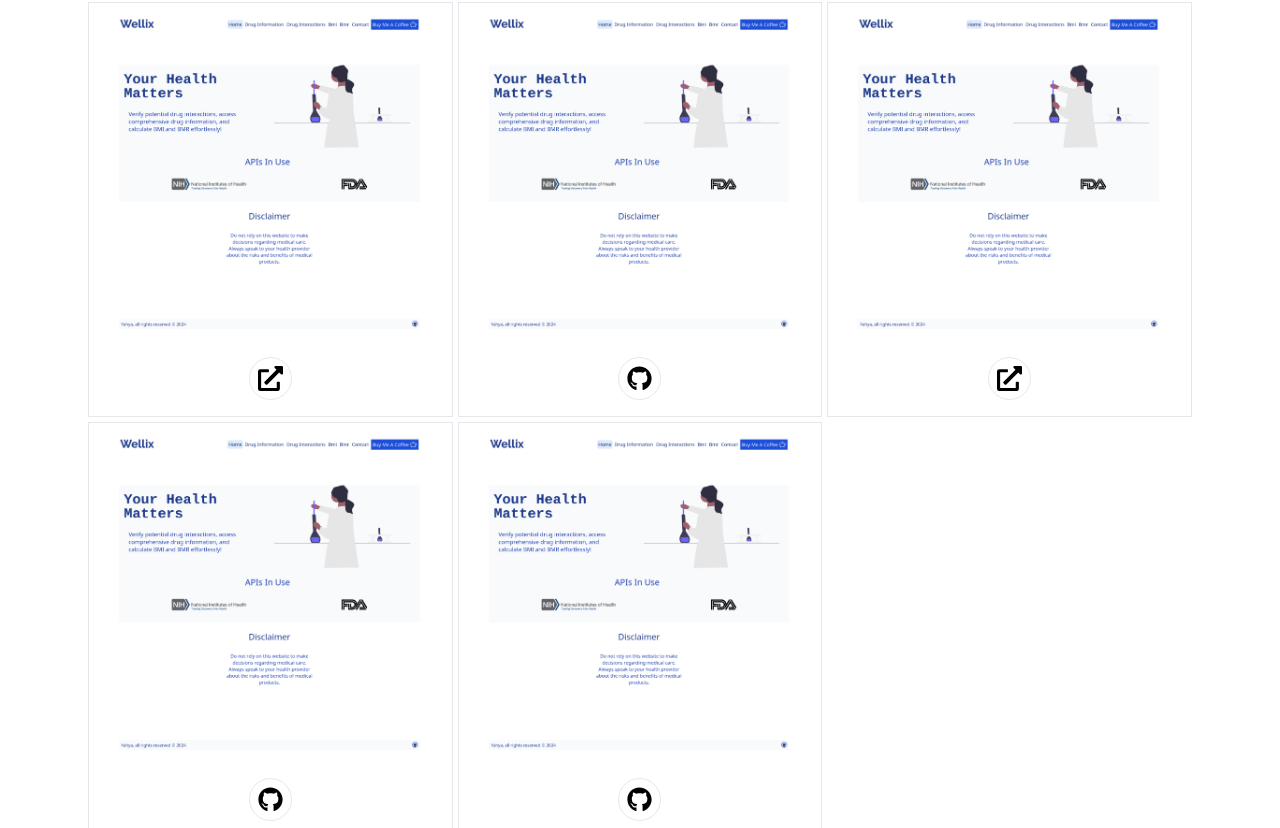
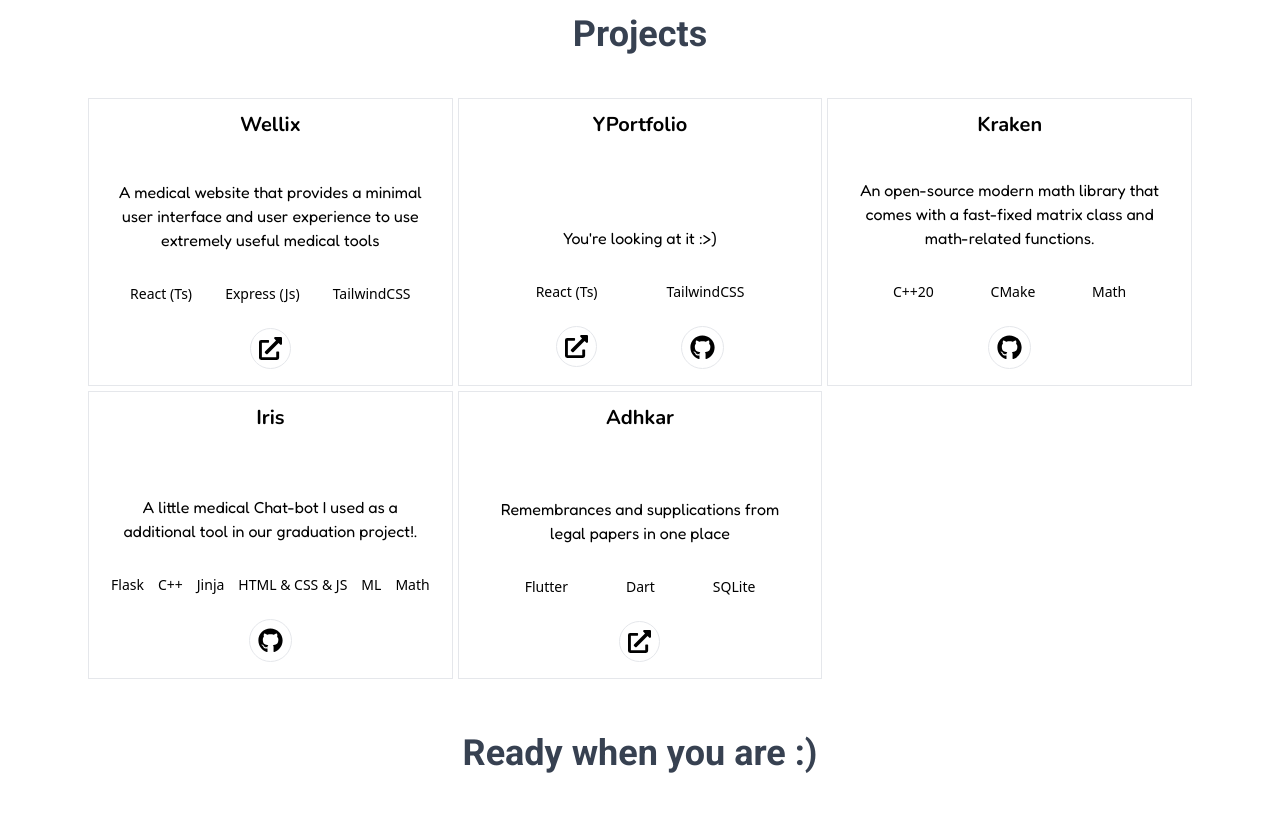
Before and after one commit to yahya-mohammed07/YPortfolio, a React (Vite) app: page / in a window 1280 px wide. Shown: the part 1012-1840 px from the top of the page. Built offline with nearby package versions, Linux system fonts and the light colour scheme.

Commit message:
minor changes

```diff
--- a/src/App.tsx
+++ b/src/App.tsx
@@ -1,3 +1,4 @@
+import { Toaster } from "react-hot-toast";
 import About from "./components/About/About";
 import Contact from "./components/Contact/contact";
 import Navbar from "./components/Navbar/Navbar";
@@ -7,6 +8,7 @@
 function App() {
   return (
     <>
+    <Toaster/>
       <header>
         <Navbar />
       </header>
@@ -27,21 +29,21 @@
             <About />
           </section>
           <section id="section_skills" className="text-center mt-28">
-            <p className="md:text-4xl font-Roboto font-semibold text-gray-700 mt-5">
+            <p className="text-2xl md:text-4xl font-Roboto font-semibold text-gray-700 mt-5">
               Skills
             </p>
             <Skills />
           </section>
           <section id="section_project" className="text-center">
-            <p className="md:text-4xl font-Roboto font-semibold text-gray-700 mt-5">
+            <p className="text-2xl md:text-4xl font-Roboto font-semibold text-gray-700 mt-5">
               Projects
             </p>
             <Projects />
           </section>
           <section id="section_contact" className="text-center mx-auto">
-            <p className="md:text-4xl font-Roboto font-semibold text-gray-700 mt-5">
-              Let's Contact and create something
-            </p>{" "}
+            <p className="text-2xl md:text-4xl font-Roboto font-semibold text-gray-700 mt-5">
+              Ready when you are :)
+            </p>
             <Contact />
           </section>
         </div>
--- a/src/components/About/About.tsx
+++ b/src/components/About/About.tsx
@@ -24,7 +24,7 @@
         scraping. As both an open-source advocate and a proprietary developer,
         I've pushed the boundaries of innovation to new heights!
       </p>
-      <div className="flex justify-center gap-1 mt-5">
+      <div className="flex justify-center gap-1 mt-20">
         <YButton>Resume</YButton>
         <a href="https://github.com/yahya-mohammed07" target="_blank">
           <YButton>
--- a/src/components/Elemets/ProjectCard.tsx
+++ b/src/components/Elemets/ProjectCard.tsx
@@ -1,13 +1,15 @@
 import { FaExternalLinkAlt } from "react-icons/fa";
 import { FaGithub } from "react-icons/fa";
-import WellixPng from "../../assets/Wellix.png";
-import React from "react";
+import React, { ReactNode } from "react";
 
 interface ProjectCardType {
   openSource: boolean;
   hasWebsite: boolean;
   githubLink: string;
   websiteLink: string;
+  description: string;
+  tech: ReactNode;
+  title: string;
 }
 
 const ProjectCard: React.FC<ProjectCardType> = ({
@@ -15,17 +17,29 @@
   openSource,
   githubLink,
   websiteLink,
+  description,
+  tech,
+  title,
 }) => {
   return (
-    <span className="border hover:-translate-y-2 transition duration-500">
-      <div className="p-3">
-        <img src={WellixPng} alt="wellix web" />
+    <div
+      className="border hover:-translate-y-2 transition duration-500 min-h-72 overflow-auto"
+      style={{
+        display: "grid",
+        gridTemplateColumns: "1fr",
+        gridTemplateRows: "1fr",
+      }}
+    >
+      <div className="font-bold font-Nunito text-xl md:text-xl p-3">
+        {title}
       </div>
+      <div className="p-6 font-Fredoka font-normal">{description}</div>
+      <div className="text-sm md:text-md font-medium">{tech}</div>
       <div className="flex justify-evenly gap-1 p-4">
         {hasWebsite && (
           <a href={websiteLink} target="_blank">
             <button className="border p-2 rounded-full hover:bg-lime-100">
-              <FaExternalLinkAlt size={25} />
+              <FaExternalLinkAlt size={23} />
             </button>
           </a>
         )}
@@ -37,7 +51,7 @@
           </a>
         )}
       </div>
-    </span>
+    </div>
   );
 };
 
--- a/src/components/Elemets/SkillsSpan.tsx
+++ b/src/components/Elemets/SkillsSpan.tsx
@@ -3,7 +3,7 @@
 
 const SkillSpan: React.FC<ElementType> = ({ children }) => {
   return (
-    <span className="p-5 hover:bg-gray-50 transition duration-200 hover:-translate-y-1 text-gray-900 font-bold font-Nunito">
+    <span className="p-5 hover:bg-gray-50 transition duration-200 hover:-translate-y-1 text-gray-900 font-bold text-sm md:text-lg font-Nunito">
       {children}
     </span>
   );
--- a/src/components/Elemets/YButton.tsx
+++ b/src/components/Elemets/YButton.tsx
@@ -3,7 +3,7 @@
 
 const YButton: React.FC<ElementType> = ({ children }) => {
   return (
-    <button className="border p-2 rounded-sm cursor-pointer bg-gray-50 hover:bg-blue-500 hover:text-white transition duration-200 font-Roboto text-xl">
+    <button className="border p-2 rounded-sm cursor-pointer  hover:bg-blue-500 hover:text-white transition duration-200 font-Roboto text-xl">
       {children}
     </button>
   );
--- a/src/components/Projects/Projects.tsx
+++ b/src/components/Projects/Projects.tsx
@@ -3,42 +3,88 @@
 const Projects = () => {
   return (
     <div
-      className="text-center max-w-6xl mt-5 mx-auto p-6  justify-center items-center"
+      className="grid-cols-1 md:grid-cols-3 text-center max-w-6xl mt-5 mx-auto p-6  justify-center items-center"
       style={{
         display: "grid",
-        gridTemplateColumns: "1fr 1fr 1fr",
         gap: 5,
       }}
     >
       <ProjectCard
+        title="Wellix"
         hasWebsite={true}
         websiteLink={"https://wellix.onrender.com/"}
         openSource={false}
         githubLink=""
+        description="A medical website that provides a minimal user interface and user experience to use extremely useful medical tools"
+        tech={
+          <div className="flex justify-evenly p-2">
+            <span>React (Ts)</span>
+            <span>Express (Js)</span>
+            <span>TailwindCSS</span>
+          </div>
+        }
       />
       <ProjectCard
+        title="YPortfolio"
+        hasWebsite={true}
+        websiteLink={""}
+        openSource={true}
+        githubLink={"https://github.com/yahya-mohammed07/portfolio"}
+        description="You're looking at it :>)"
+        tech={
+          <div className="flex justify-evenly p-2">
+            <span>React (Ts)</span>
+            <span>TailwindCSS</span>
+          </div>
+        }
+      />
+      <ProjectCard
+        title="Kraken"
         hasWebsite={false}
         websiteLink={""}
         openSource={true}
         githubLink={"https://github.com/yahya-mohammed07/Kraken"}
+        description="An open-source modern math library that comes with a fast-fixed matrix class and math-related functions."
+        tech={
+          <div className="flex justify-evenly p-2">
+            <span>C++20</span>
+            <span>CMake</span>
+            <span>Math</span>
+          </div>
+        }
       />
       <ProjectCard
+        title="Iris"
+        hasWebsite={false}
+        websiteLink={""}
+        openSource={true}
+        githubLink={"https://github.com/yahya-mohammed07/Iris"}
+        description="A little medical Chat-bot I used as a additional tool in our graduation project!."
+        tech={
+          <div className="flex justify-evenly p-2">
+            <span>Flask</span>
+            <span>C++</span>
+            <span>Jinja</span>
+            <span>HTML & CSS & JS</span>
+            <span>ML</span>
+            <span>Math</span>
+          </div>
+        }
+      />
+      <ProjectCard
+        title="Adhkar"
         hasWebsite={true}
         websiteLink={"https://appgallery.huawei.com/app/C109704183"}
         openSource={false}
         githubLink={""}
-      />
-      <ProjectCard
-        hasWebsite={false}
-        websiteLink={""}
-        openSource={true}
-        githubLink={"https://github.com/yahya-mohammed07/Kraken"}
-      />
-      <ProjectCard
-        hasWebsite={false}
-        websiteLink={""}
-        openSource={true}
-        githubLink={"https://github.com/yahya-mohammed07/Kraken"}
+        description="Remembrances and supplications from legal papers in one place"
+        tech={
+          <div className="flex justify-evenly p-2">
+            <span>Flutter</span>
+            <span>Dart</span>
+            <span>SQLite</span>
+          </div>
+        }
       />
     </div>
   );
--- a/src/components/Skills/Skills.tsx
+++ b/src/components/Skills/Skills.tsx
@@ -3,18 +3,17 @@
 const Skills = () => {
   return (
     <div
-      className="text-center max-w-6xl mt-5 mx-auto p-6  justify-center items-center"
+      className="grid-cols-1 md:grid-cols-3 text-center max-w-6xl mt-5 mx-auto p-6  justify-center items-center"
       style={{
         display: "grid",
-        gridTemplateColumns: "1fr 1fr 1fr",
         gap: 5,
       }}
     >
       <SkillSpan>Backend (Express & Flask & CROW)</SkillSpan>
       <SkillSpan>Frontend (React / Typescript)</SkillSpan>
-      <SkillSpan>Data scraping (Python)</SkillSpan>
       <SkillSpan>Mobile (Flutter)</SkillSpan>
       <SkillSpan>Database (MySQL & SQlite3 & MongoDB)</SkillSpan>
+      <SkillSpan>Data scraper (Python)</SkillSpan>
       <SkillSpan>Translator (En - Ar)</SkillSpan>
     </div>
   );
```
